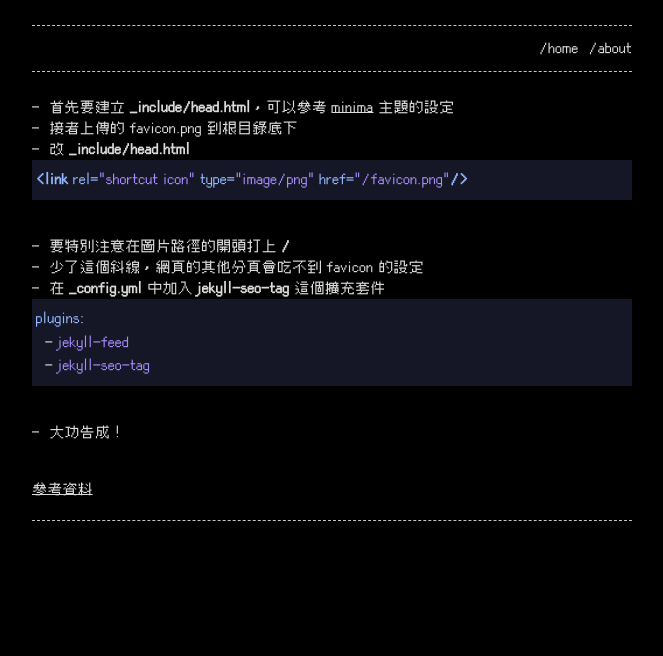
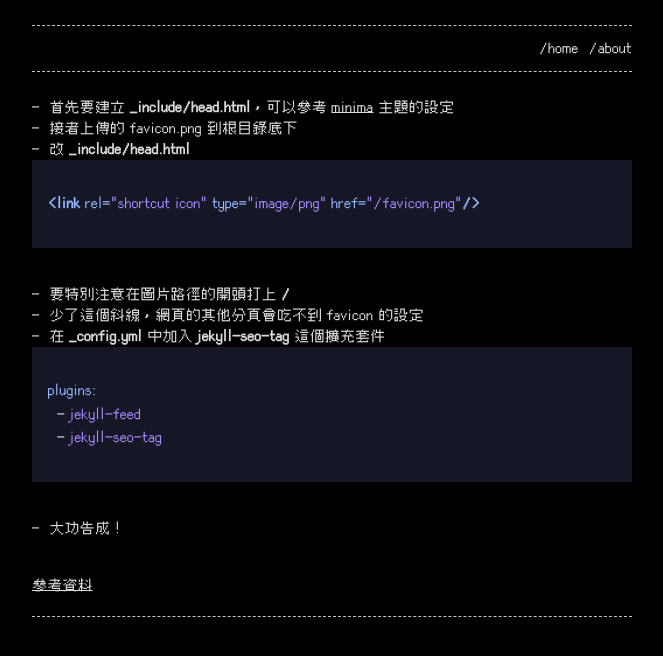
Before and after one commit to morningdip/home, a Jekyll site: the page built from _posts/2024-01-05-favicon.md, in a window 1280 px wide. Shown: the top 656 px of the page, without its empty margins (308-971 px from the left). Built offline with Jekyll 4.4.1, drawn with Linux system fonts in a browser that asks for light colours.

Commit message:
Update base.scss

```diff
--- a/_sass/base.scss
+++ b/_sass/base.scss
@@ -77,7 +77,7 @@ textarea { vertical-align: top; }
  */
 .lineno { color: var(--code-color-1); margin-right: 15px; }
 figure.highlight { margin: 5px 0; }
-pre, code { background-color: var(--raisin-black);  display: block;  border: 0;  padding: 4px 2px;  margin: 0;  overflow: auto;  font-size: $base-font-size;  color: var(--text-color);  line-height: 1.7 !important;  font-family: $base-font-family !important; }
+pre, code { background-color: var(--raisin-black);  display: block;  border: 0;  padding: 1rem 0.5rem;  margin: 0;  overflow: auto;  font-size: $base-font-size;  color: var(--text-color);  line-height: 1.7 !important;  font-family: $base-font-family !important; }
 .highlight .c { color: var(--roman-silver); font-style: italic } /* Comment */
 .highlight .err { color: var(--congo-pink); } /* Error */
 .highlight .k { color: var(--light-blue); } /* Keyword */
```
